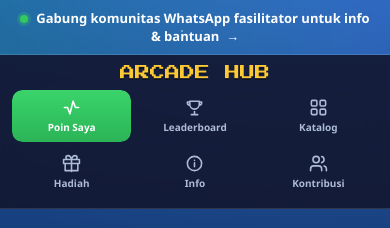
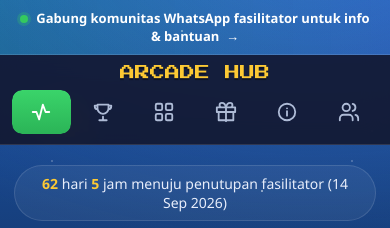
Before and after one commit to LC248902/arcadehub-id, a React (Vite) app: page /points in a window 390 px wide. Shown: the top 228 px of the page. Built offline with nearby package versions, Linux system fonts and the light colour scheme; no server answers.

Commit message:
feat: compact icon-only mobile nav in a single row

```diff
--- a/src/components/Nav.jsx
+++ b/src/components/Nav.jsx
@@ -7,7 +7,7 @@
   return (
     <nav className="topnav">
       {NAV.map(({ path, label, icon }) => (
-        <NavLink key={path} to={path} className={({ isActive }) => 'navitem' + (isActive ? ' on' : '')}>
+        <NavLink key={path} to={path} aria-label={label} className={({ isActive }) => 'navitem' + (isActive ? ' on' : '')}>
           {({ isActive }) => (
             <>
               {isActive && <m.span className="navpill" layoutId="navpill" transition={{ type: 'spring', stiffness: 500, damping: 34 }} />}
--- a/src/index.css
+++ b/src/index.css
@@ -229,9 +229,10 @@
 @media(max-width:620px){
   .topbar-inner{flex-direction:column;align-items:stretch;gap:10px;padding:10px 12px}
   .brand{justify-content:center}
-  .topnav{display:grid;grid-template-columns:repeat(3,1fr);gap:4px}
-  .topnav .navitem{flex-direction:column;gap:3px;font-size:10px;padding:8px 2px}
-  .topnav svg{width:19px;height:19px}
+  .topnav{display:grid;grid-template-columns:repeat(6,1fr);gap:3px}
+  .topnav .navitem{justify-content:center;padding:11px 0}
+  .topnav .navitem>span:not(.navpill){display:none}
+  .topnav svg{width:22px;height:22px}
   .main{padding:20px 14px 48px}
 }
 button{font-family:inherit;cursor:pointer}
```
